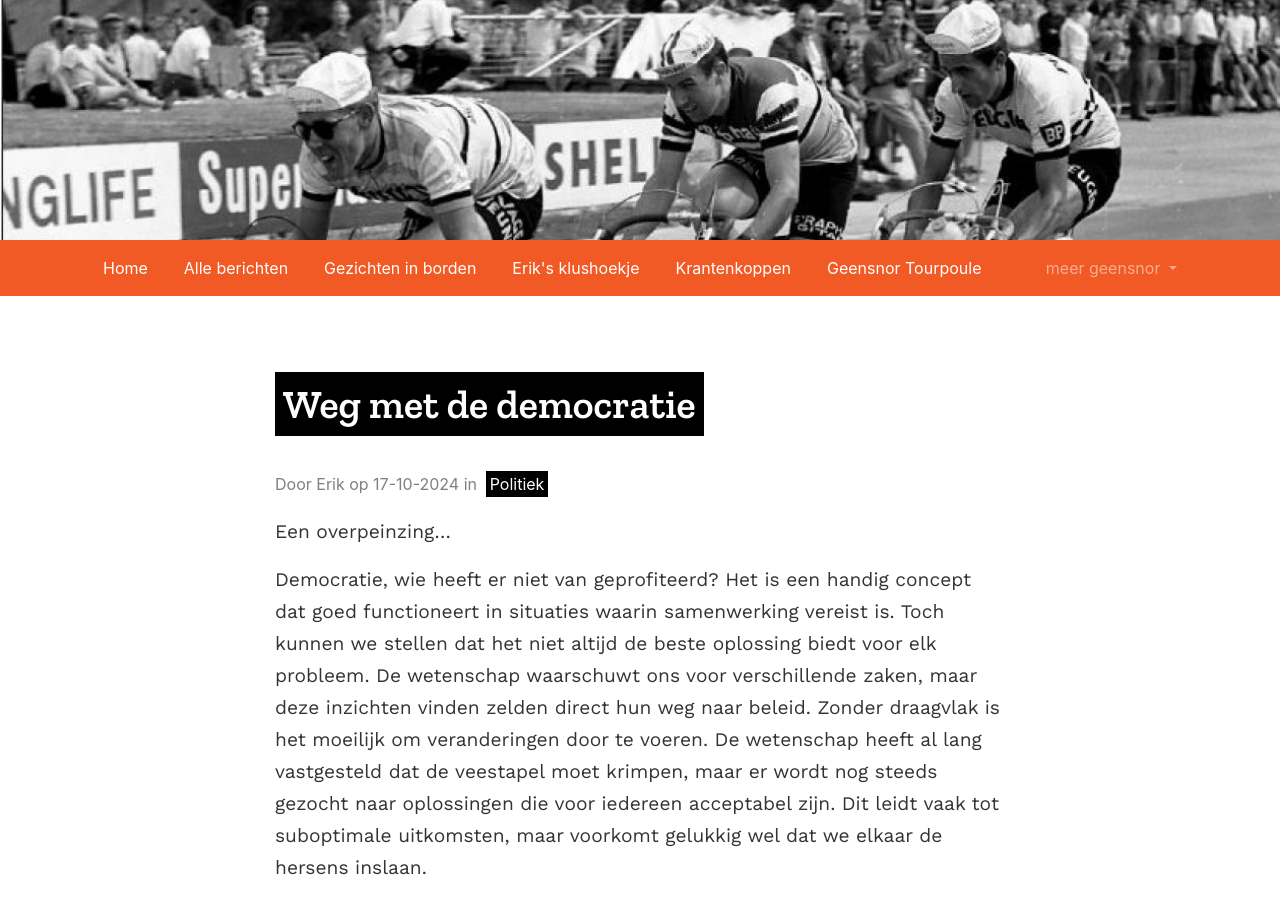
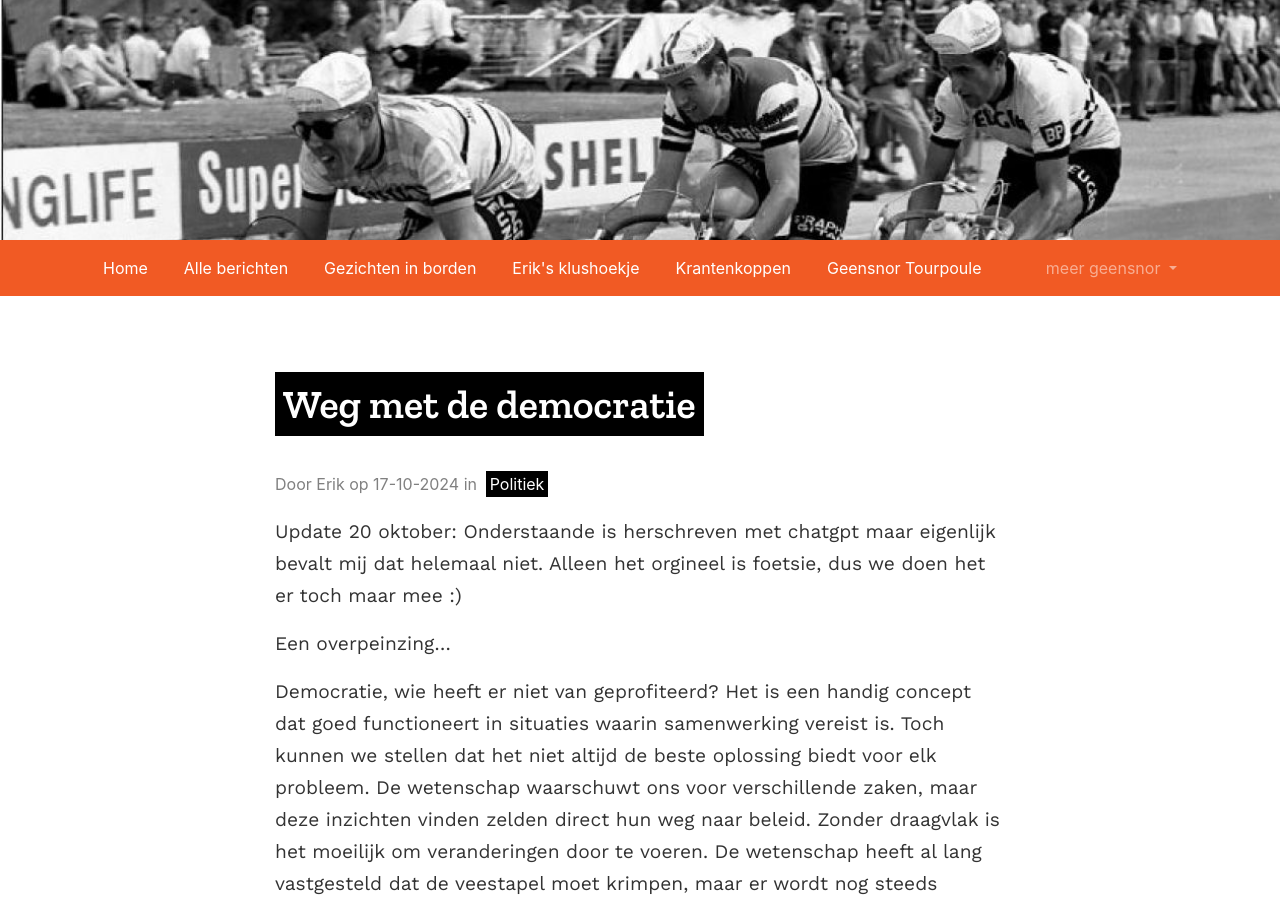
Before and after one commit to geensnor/geensnor.nl, a Jekyll site: the page built from _posts/2024-10-17-weg-met-de-democratie.md, in a window 1280 px wide and 900 px high. Built offline with Jekyll 4.4.1, drawn with Linux system fonts in a browser that asks for light colours; comment, search, counter and statistics services are not loaded.

Commit message:
Update 2024-10-17-weg-met-de-democratie.md

```diff
--- a/_posts/2024-10-17-weg-met-de-democratie.md
+++ b/_posts/2024-10-17-weg-met-de-democratie.md
@@ -4,6 +4,8 @@ author: Erik
 categories: Politiek
 
 ---
+Update 20 oktober: Onderstaande is herschreven met chatgpt maar eigenlijk bevalt mij dat helemaal niet. Alleen het orgineel is foetsie, dus we doen het er toch maar mee :)
+
 Een overpeinzing...
 
 Democratie, wie heeft er niet van geprofiteerd? Het is een handig concept dat goed functioneert in situaties waarin samenwerking vereist is. Toch kunnen we stellen dat het niet altijd de beste oplossing biedt voor elk probleem. De wetenschap waarschuwt ons voor verschillende zaken, maar deze inzichten vinden zelden direct hun weg naar beleid. Zonder draagvlak is het moeilijk om veranderingen door te voeren. De wetenschap heeft al lang vastgesteld dat de veestapel moet krimpen, maar er wordt nog steeds gezocht naar oplossingen die voor iedereen acceptabel zijn. Dit leidt vaak tot suboptimale uitkomsten, maar voorkomt gelukkig wel dat we elkaar de hersens inslaan.
```
